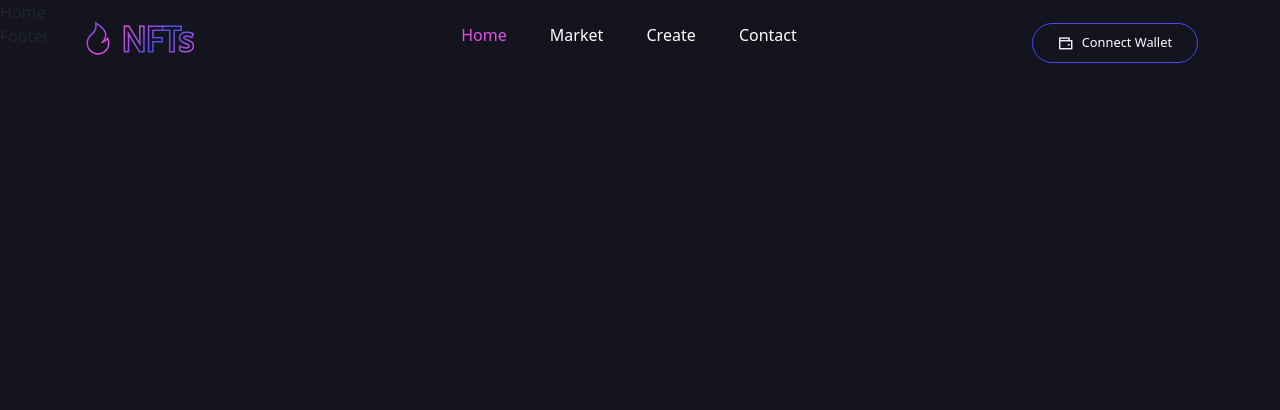
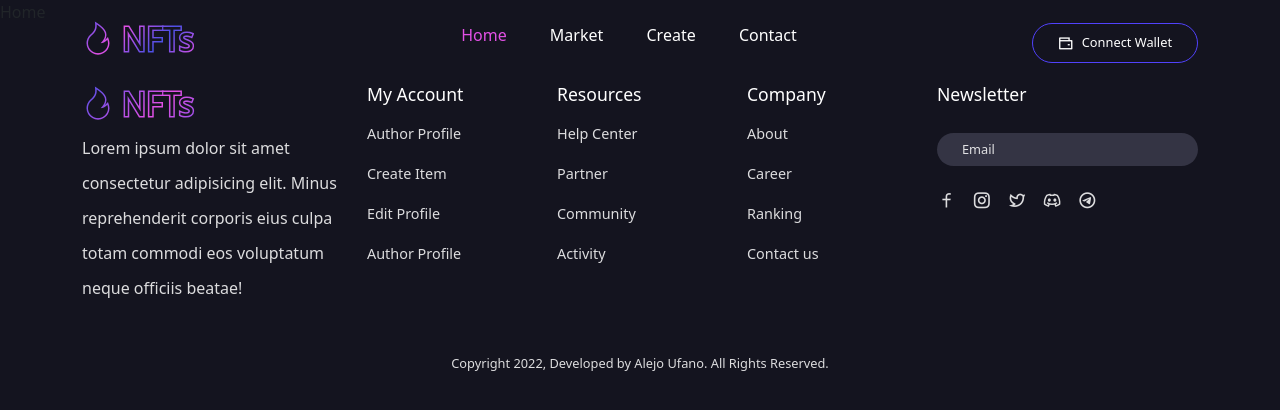
Before and after one commit to AlejoUfano/NFTs, a React (Create React App) app: page /home in a window 1280 px wide. Shown: the top 410 px of the page. Built offline with nearby package versions, Linux system fonts and the light colour scheme.

Commit message:
Feat(Footer) Footer component added

```diff
--- a/src/components/Footer/Footer.jsx
+++ b/src/components/Footer/Footer.jsx
@@ -1,8 +1,141 @@
 import React from 'react'
+import { Link } from 'react-router-dom'
+import { Container, Row, Col, ListGroup, ListGroupItem } from 'reactstrap'
+import './footer.css'
+
+const MY__ACCOUNT = [
+  {
+    display: 'Author Profile',
+    url: '/seller-profile'
+  },
+  {
+    display: 'Create Item',
+    url: '/create'
+  },
+  {
+    display: 'Edit Profile',
+    url: '/edit-profile'
+  },
+  {
+    display: 'Author Profile',
+    url: '/seller-profile'
+  }
+]
+
+const RESOURCES = [
+  {
+    display: 'Help Center',
+    url: '#'
+  },
+  {
+    display: 'Partner',
+    url: '#'
+  },
+  {
+    display: 'Community',
+    url: '#'
+  },
+  {
+    display: 'Activity',
+    url: '#'
+  }
+]
+
+const COMPANY = [
+  {
+    display: 'About',
+    url: '#'
+  },
+  {
+    display: 'Career',
+    url: '#'
+  },
+  {
+    display: 'Ranking',
+    url: '#'
+  },
+  {
+    display: 'Contact us',
+    url: '/contact'
+  }
+]
 
 const Footer = () => {
   return (
-    <div>Footer</div>
+    <footer className="footer">
+      <Container>
+        <Row>
+
+          <Col lg='3' md='6' sm='6'>
+            <div className='logo'>
+              <h2 className='d-flex gap-2 align-items-center'>
+                <span>
+                  <i class='ri-fire-fill'></i>
+                </span>
+                NFTs
+              </h2>
+              <p>Lorem ipsum dolor sit amet consectetur adipisicing elit. Minus reprehenderit corporis eius culpa totam commodi eos voluptatum neque officiis beatae!</p>
+            </div>
+          </Col>
+
+          <Col lg='2' md='3' sm='6'>
+            <h5>My Account</h5>
+            <ListGroup className='listGroup'>
+              {
+              MY__ACCOUNT.map((item, index)=>(
+                <ListGroupItem key={index} className='listItem'>
+                  <Link to={item.url}> {item.display} </Link>
+                </ListGroupItem>
+              ))
+              }
+            </ListGroup>
+          </Col>
+
+          <Col lg='2' md='3' sm='6'>
+          <h5>Resources</h5>
+            <ListGroup className='listGroup'>
+              {
+              RESOURCES.map((item, index)=>(
+                <ListGroupItem key={index} className='listItem'>
+                  <Link to={item.url}> {item.display} </Link>
+                </ListGroupItem>
+              ))
+              }
+            </ListGroup>
+          </Col>
+
+          <Col lg='2' md='3' sm='6'>
+          <h5>Company</h5>
+            <ListGroup className='listGroup'>
+              {
+              COMPANY.map((item, index)=>(
+                <ListGroupItem key={index} className='listItem'>
+                  <Link to={item.url}> {item.display} </Link>
+                </ListGroupItem>
+              ))
+              }
+            </ListGroup>
+          </Col>
+
+          <Col lg='3' md='6' sm='6'>
+            <h5>Newsletter</h5>
+            <input type="text" className="newsletter" placeholder='Email' />
+            <div className="socialLinks d-flex gap-3 align-items-center">
+              <span><Link to='#'><i class="ri-facebook-line"></i></Link></span>
+              <span><Link to='#'><i class="ri-instagram-line"></i></Link></span>
+              <span><Link to='#'><i class="ri-twitter-line"></i></Link></span>
+              <span><Link to='#'><i class="ri-discord-line"></i></Link></span>
+              <span><Link to='#'><i class="ri-telegram-line"></i></Link></span>
+            </div>
+          </Col>
+
+          <Col lg='12' className='mt-4 text-center'>
+            <p className='copyright'>Copyright 2022, Developed by Alejo Ufano. All Rights Reserved.</p>
+          </Col>
+
+        </Row>
+      </Container>
+    </footer>
   )
 }
 
--- /dev/null
+++ b/src/components/Footer/footer.css
@@ -0,0 +1,52 @@
+.footer h5 {
+    font-size: 1.1rem;
+    color: #fff;
+}
+.footer {
+    padding-bottom: 30px;
+}
+.listItem {
+    background: transparent !important;
+    padding-left: 0 !important;
+    border: none !important;
+}
+.listItem a {
+    text-decoration: none;
+    color: #fff;
+    opacity: 85%;
+    font-size: 0.9rem;
+}
+.listItem a:hover {
+    color: #fff;
+    opacity: 85%;
+}
+.newsletter {
+    width: 100%;
+    border-radius: 50px;
+    color: #fff;
+    padding: 7px 25px;
+    margin-top: 20px;
+    margin-bottom: 20px;
+    border: none;
+    outline: none;
+    font-size: 0.8rem;
+    background: #343444;
+}
+::placeholder {
+    color: #fff;
+    opacity: 85%;
+}
+.socialLinks span a {
+    text-decoration: none;
+    color: #fff;
+    opacity: 85%;
+    font-size: 1.2rem;
+    font-weight: 400;
+    transition: .3s;
+}
+.socialLinks span a:hover {
+    color: #e250e5;
+}
+.copyright {
+    font-size: 0.8rem;
+}
```
